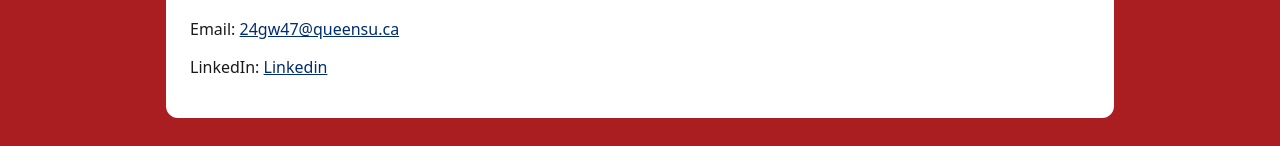
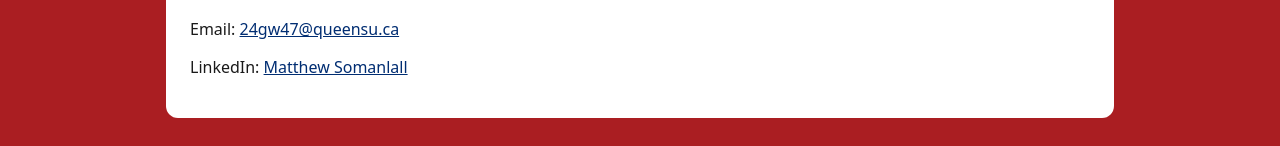
Before and after one commit to MattsomStudio/queens-student-page, a plain HTML site: page index.html in a window 1280 px wide. Shown: the part 759-905 px from the top of the page. Drawn offline with Linux system fonts and the light colour scheme.

Commit message:
Update index.html

```diff
--- a/index.html
+++ b/index.html
@@ -29,7 +29,7 @@
       <!-- ====== CONTACT (update your links) ====== -->
       <h2>Contact</h2>
       <p>Email: <a href="mailto:24gw47@queensu.ca">24gw47@queensu.ca</a></p>
-      <p>LinkedIn: <a href="https://www.linkedin.com/in/matthew-somanlall-33b265385/">Linkedin</a></p>
+      <p>LinkedIn: <a href="https://www.linkedin.com/in/matthew-somanlall-33b265385/">Matthew Somanlall</a></p>
     </main>
   </body>
 </html>
```
